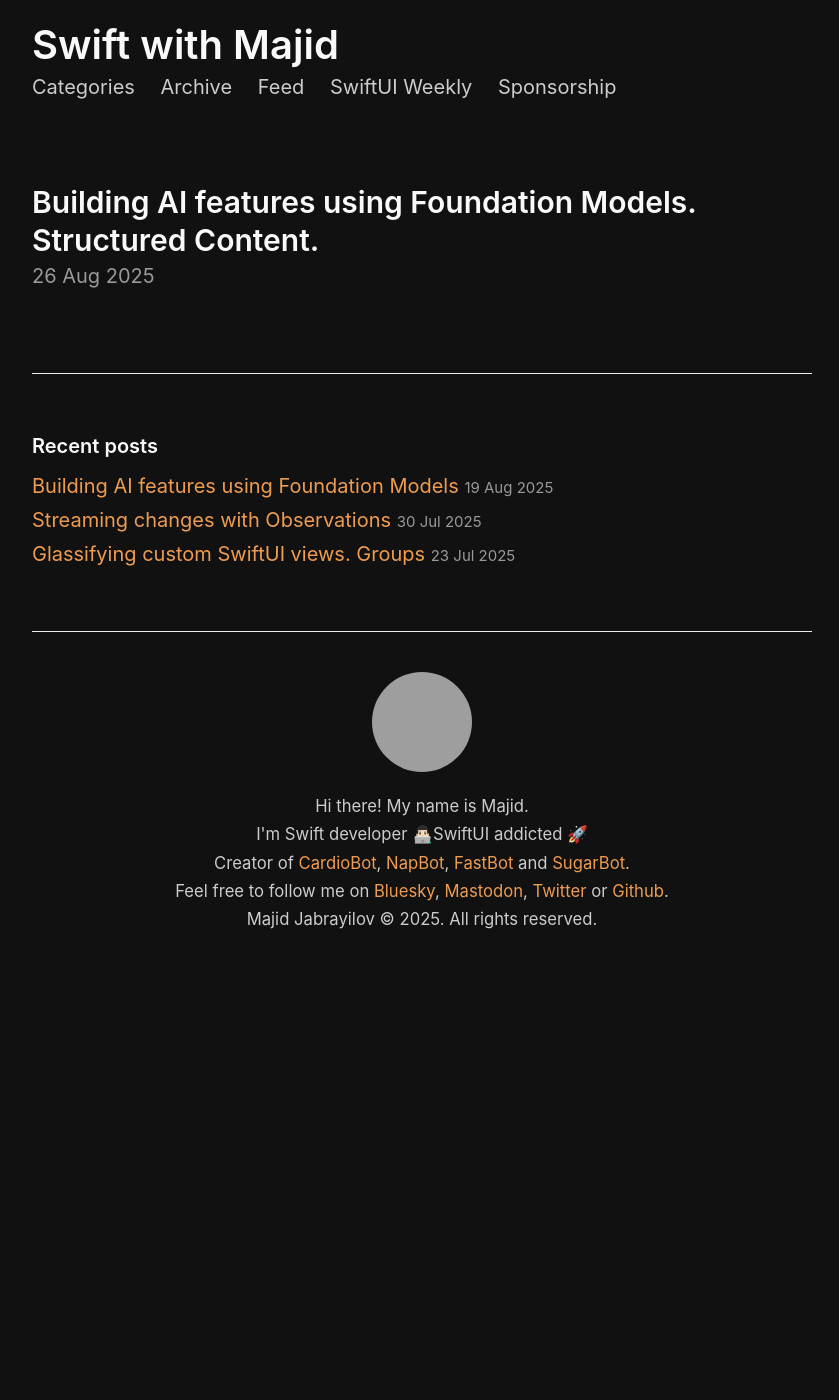
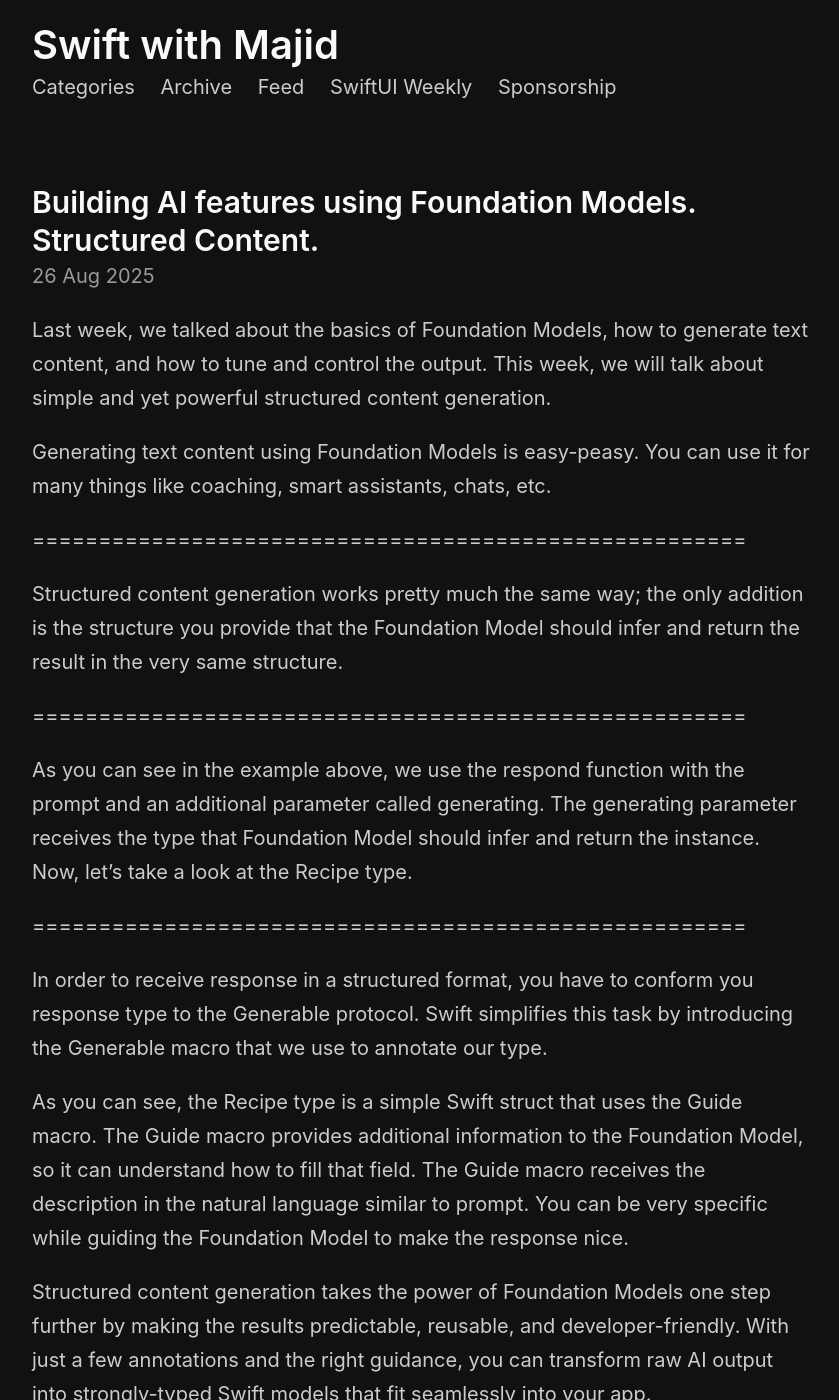
Before and after one commit to mecid/mecid.github.io, a Jekyll site: the page built from _posts/2025-08-26-building-ai-features-using-foundation-models-structured-content.md, in a window 1280 px wide and 1400 px high. Shown: the whole window, without its empty margins (218-1057 px from the left). Built offline with Jekyll 4.4.1, drawn with Linux system fonts in a browser that asks for light colours; grey boxes are pictures that could not be loaded.

Commit message:
ai structured post content added

```diff
--- a/_posts/2025-08-26-building-ai-features-using-foundation-models-structured-content.md
+++ b/_posts/2025-08-26-building-ai-features-using-foundation-models-structured-content.md
@@ -2,3 +2,23 @@
 title: Building AI features using Foundation Models. Structured Content.
 layout: post
 ---
+
+Last week, we talked about the basics of Foundation Models, how to generate text content, and how to tune and control the output. This week, we will talk about simple and yet powerful structured content generation.
+
+Generating text content using Foundation Models is easy-peasy. You can use it for many things like coaching, smart assistants, chats, etc.
+
+======================================================
+
+Structured content generation works pretty much the same way; the only addition is the structure you provide that the Foundation Model should infer and return the result in the very same structure.
+
+======================================================
+
+As you can see in the example above, we use the respond function with the prompt and an additional parameter called generating. The generating parameter receives the type that Foundation Model should infer and return the instance. Now, let’s take a look at the Recipe type.
+
+======================================================
+
+In order to receive response in a structured format, you have to conform you response type to the Generable protocol. Swift simplifies this task by introducing the Generable macro that we use to annotate our type.
+
+As you can see, the Recipe type is a simple Swift struct that uses the Guide macro. The Guide macro provides additional information to the Foundation Model, so it can understand how to fill that field. The Guide macro receives the description in the natural language similar to prompt. You can be very specific while guiding the Foundation Model to make the response nice.
+
+Structured content generation takes the power of Foundation Models one step further by making the results predictable, reusable, and developer-friendly. With just a few annotations and the right guidance, you can transform raw AI output into strongly-typed Swift models that fit seamlessly into your app.
```
